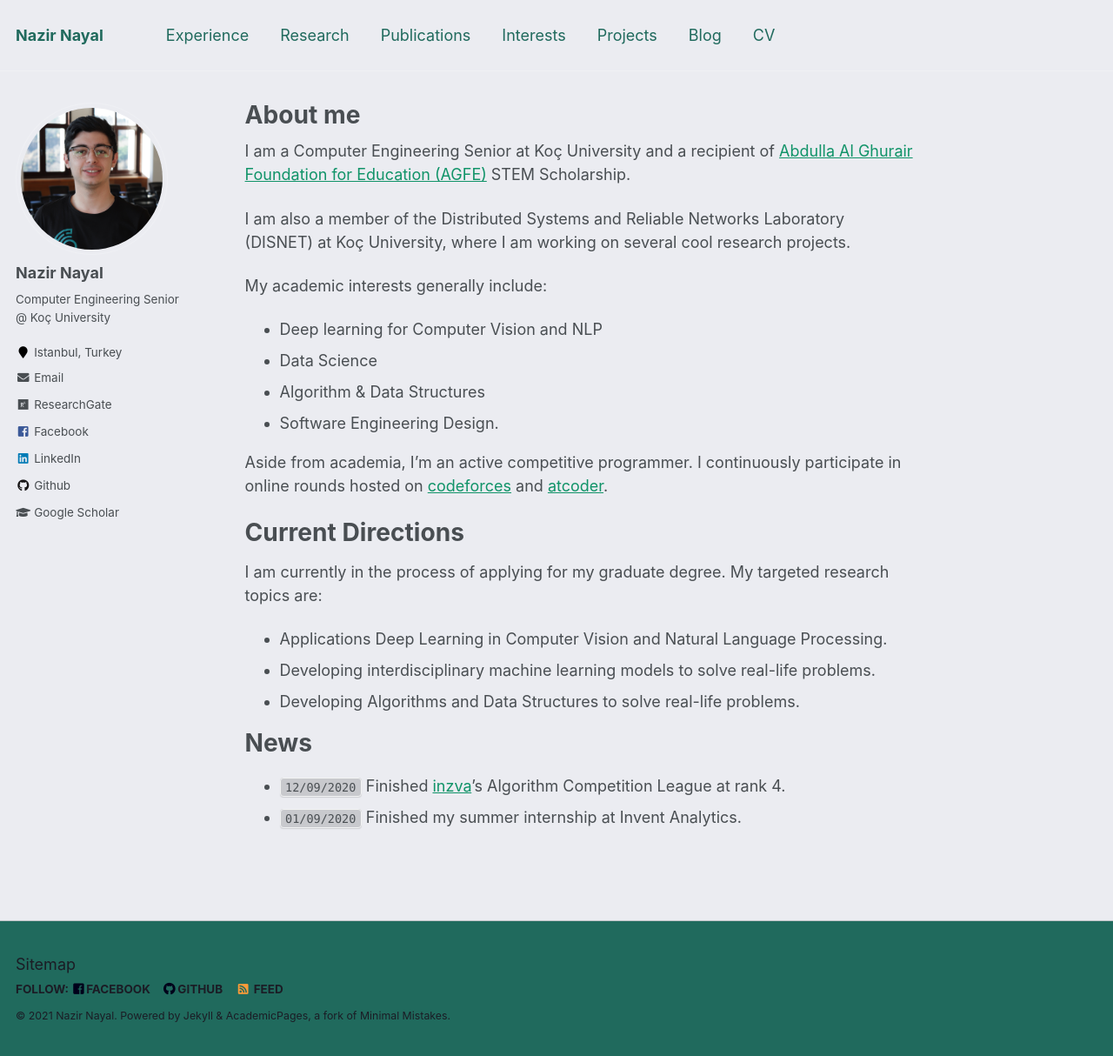
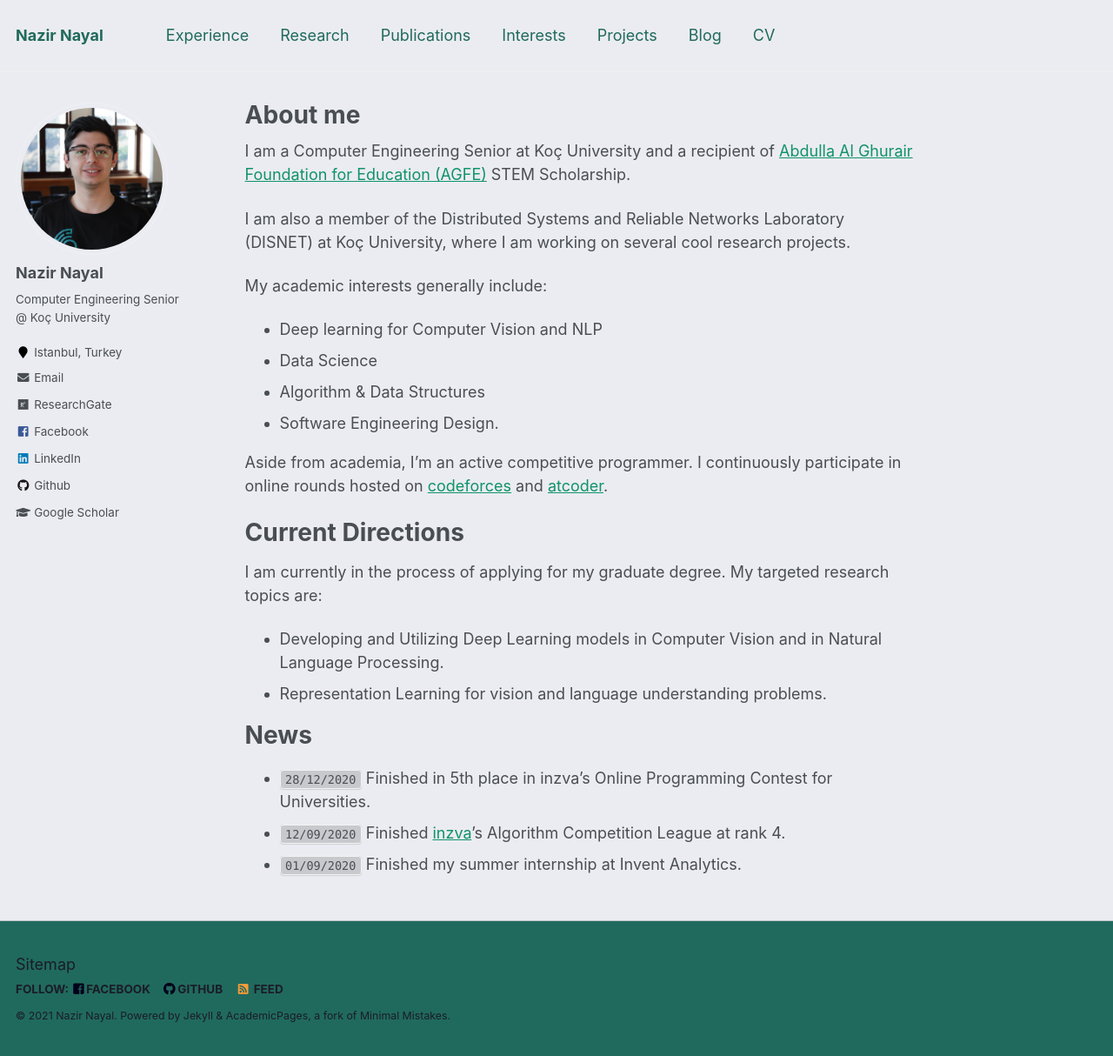
Before and after one commit to NazirNayal8/nazirnayal.github.io, a Jekyll site: the page built from _pages/about.md, in a window 1280 px wide and 1214 px high. Shown: the whole window at 87% size. Built offline with Jekyll 4.4.1, drawn with Linux system fonts in a browser that asks for light colours.

Commit message:
update about

```diff
--- a/_pages/about.md
+++ b/_pages/about.md
@@ -27,10 +27,10 @@ online rounds hosted on [codeforces](https://codeforces.com/) and [atcoder](http
 
 I am currently in the process of applying for my graduate degree. My targeted research topics are:
 
-* Applications Deep Learning in Computer Vision and Natural Language Processing.
-* Developing interdisciplinary machine learning models to solve real-life problems.
-* Developing Algorithms and Data Structures to solve real-life problems.
+* Developing and Utilizing Deep Learning models in Computer Vision and in Natural Language Processing.
+* Representation Learning for vision and language understanding problems.
 
 # News
+* `28/12/2020` Finished in 5th place in inzva's Online Programming Contest for Universities.
 * `12/09/2020` Finished [inzva](https://inzva.com/)'s Algorithm Competition League at rank 4.
 * `01/09/2020` Finished my summer internship at Invent Analytics.
```
